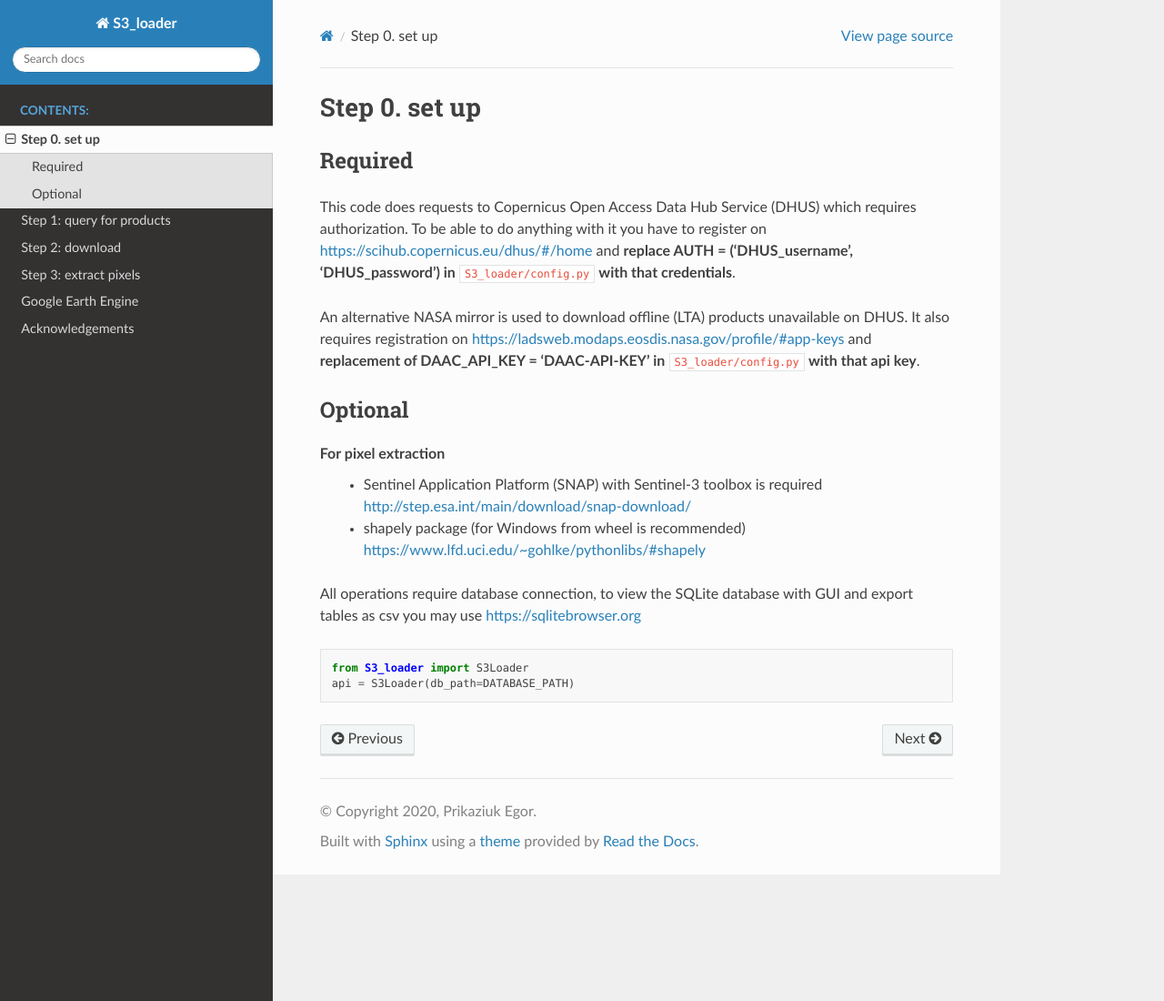
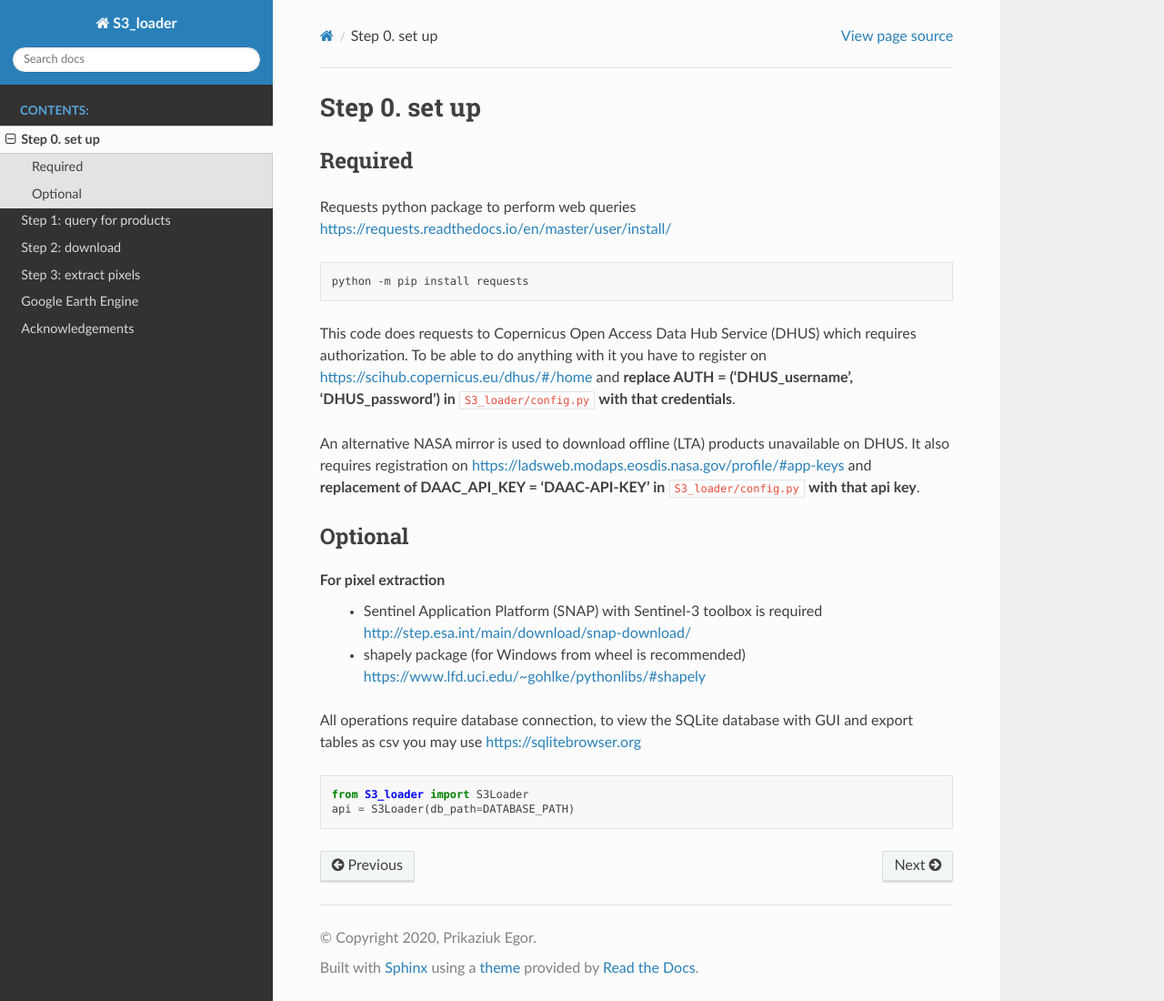
Before and after one commit to Prikaziuk/S3_loader, a Sphinx documentation site: the page built from docs/setup.rst, in a window 1280 px wide and 1100 px high. Shown: the whole window at 91% size. Built offline with Sphinx 7.4.7 and the Read the Docs theme 2.0.0, drawn with Linux system fonts in a browser that asks for light colours.

```diff
--- a/docs/setup.rst
+++ b/docs/setup.rst
@@ -3,6 +3,12 @@ Step 0. set up
 
 Required
 ----------
+
+Requests python package to perform web queries https://requests.readthedocs.io/en/master/user/install/
+
+.. code-block:: bash
+
+    python -m pip install requests
 
 This code does requests to Copernicus Open Access Data Hub Service (DHUS) which requires authorization.
 To be able to do anything with it you have to register on https://scihub.copernicus.eu/dhus/#/home
--- /dev/null
+++ b/requirements.txt
@@ -0,0 +1,2 @@
+requests~=2.22.0
+shapely~=1.6.4
```
Also changed, not shown: Readme.md (+4 -0 lines), 5 other files.
